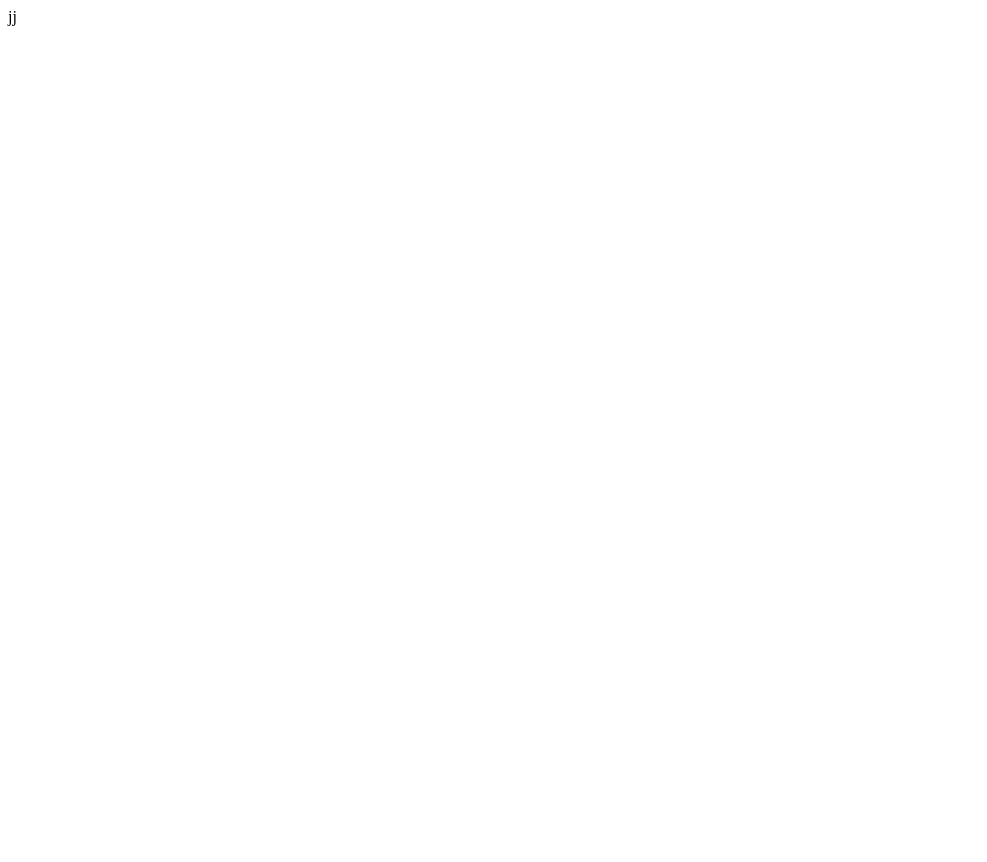
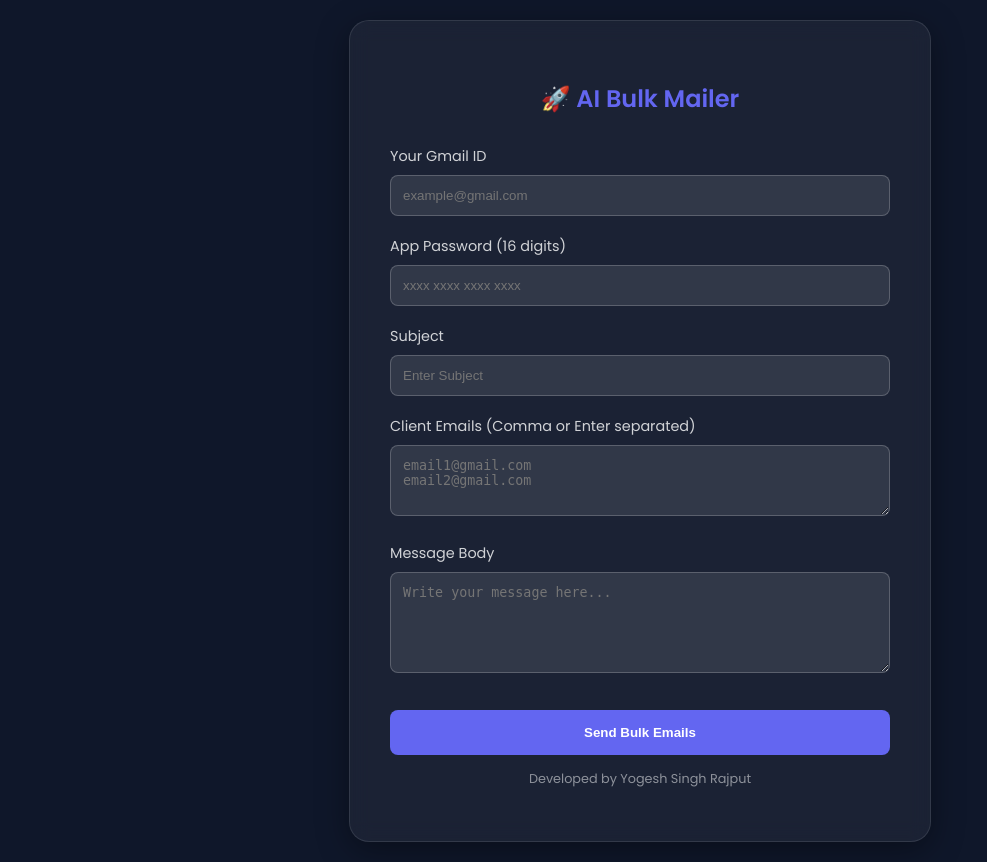
Before and after one commit to rajputrakshak59-a11y/bulk-mailer, a Flask app: page / in a window 1280 px wide. Before the commit the part shown is almost empty. Shown: the whole page, without its empty margins (0-987 px from the left). Before the commit the page ends 26 px from the top, so only its background shows below. Run offline with Flask 3, Linux system fonts and the light colour scheme.

Commit message:
Create index.html for AI Bulk Mailer interface

```diff
--- a/templates/index.html
+++ b/templates/index.html
@@ -1 +1,51 @@
-jj
+<!DOCTYPE html>
+<html lang="en">
+<head>
+    <meta charset="UTF-8">
+    <meta name="viewport" content="width=device-width, initial-scale=1.0">
+    <title>AI Bulk Mailer | Yogesh</title>
+    <link href="https://fonts.googleapis.com/css2?family=Poppins:wght@300;400;600&display=swap" rel="stylesheet">
+    <style>
+        :root { --primary: #6366f1; --bg: #0f172a; }
+        body { font-family: 'Poppins', sans-serif; background: var(--bg); color: white; display: flex; justify-content: center; align-items: center; min-height: 100vh; margin: 0; padding: 20px; }
+        .container { background: rgba(255, 255, 255, 0.05); backdrop-filter: blur(10px); padding: 40px; border-radius: 20px; box-shadow: 0 8px 32px 0 rgba(0, 0, 0, 0.37); width: 100%; max-width: 500px; border: 1px solid rgba(255, 255, 255, 0.1); }
+        h2 { text-align: center; color: var(--primary); margin-bottom: 30px; }
+        .form-group { margin-bottom: 20px; }
+        label { display: block; margin-bottom: 8px; font-size: 0.9rem; opacity: 0.8; }
+        input, textarea { width: 100%; padding: 12px; background: rgba(255, 255, 255, 0.1); border: 1px solid rgba(255, 255, 255, 0.2); border-radius: 8px; color: white; box-sizing: border-box; outline: none; }
+        input:focus, textarea:focus { border-color: var(--primary); }
+        button { width: 100%; padding: 15px; background: var(--primary); border: none; border-radius: 8px; color: white; font-weight: 600; cursor: pointer; transition: 0.3s; margin-top: 10px; }
+        button:hover { background: #4f46e5; transform: translateY(-2px); }
+        .note { font-size: 0.8rem; text-align: center; margin-top: 15px; opacity: 0.5; }
+    </style>
+</head>
+<body>
+    <div class="container">
+        <h2>🚀 AI Bulk Mailer</h2>
+        <form action="/send" method="POST">
+            <div class="form-group">
+                <label>Your Gmail ID</label>
+                <input type="email" name="email" placeholder="example@gmail.com" required>
+            </div>
+            <div class="form-group">
+                <label>App Password (16 digits)</label>
+                <input type="password" name="password" placeholder="xxxx xxxx xxxx xxxx" required>
+            </div>
+            <div class="form-group">
+                <label>Subject</label>
+                <input type="text" name="subject" placeholder="Enter Subject" required>
+            </div>
+            <div class="form-group">
+                <label>Client Emails (Comma or Enter separated)</label>
+                <textarea name="clients" rows="3" placeholder="email1@gmail.com&#10;email2@gmail.com" required></textarea>
+            </div>
+            <div class="form-group">
+                <label>Message Body</label>
+                <textarea name="message" rows="5" placeholder="Write your message here..." required></textarea>
+            </div>
+            <button type="submit">Send Bulk Emails</button>
+        </form>
+        <p class="note">Developed by Yogesh Singh Rajput</p>
+    </div>
+</body>
+</html>
```
